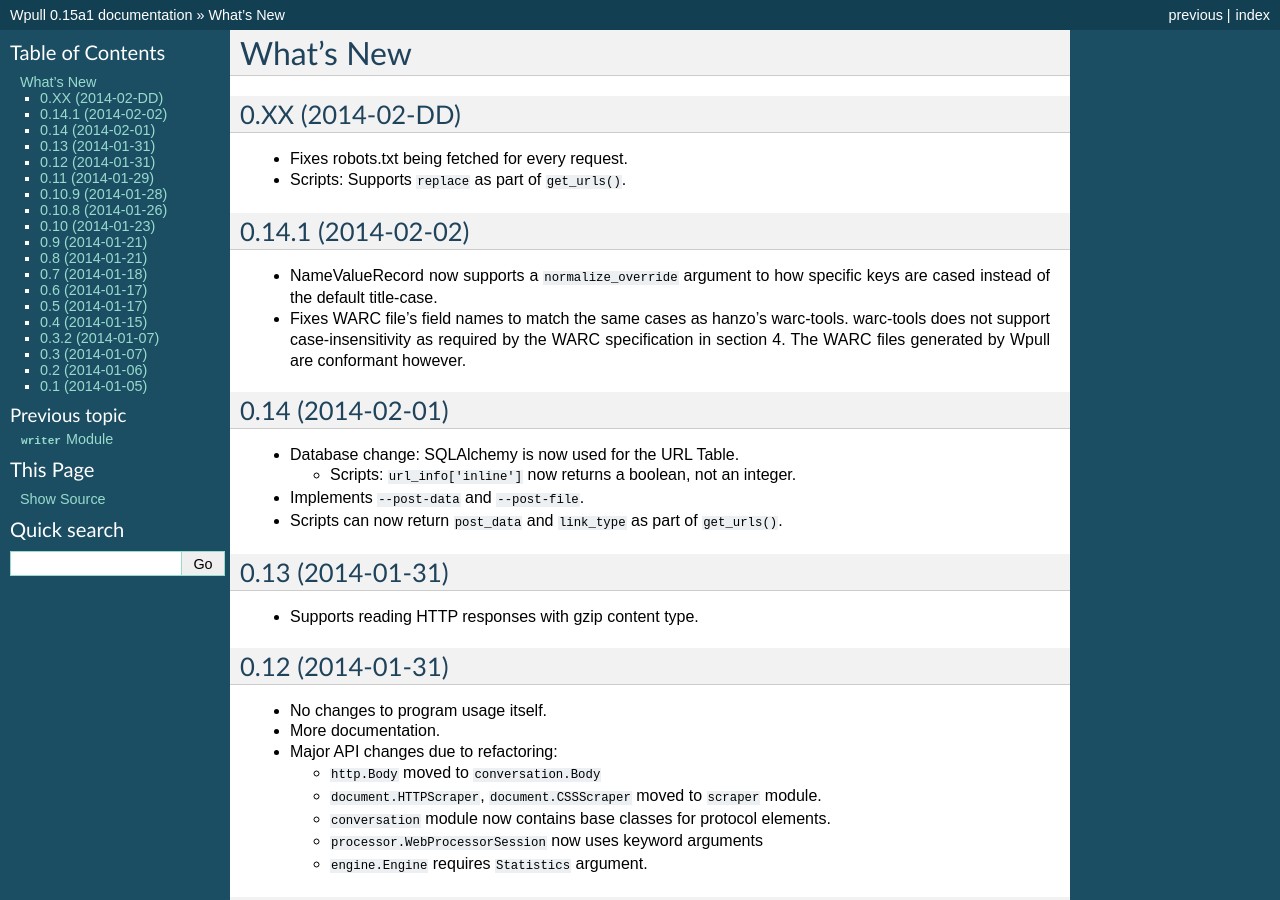
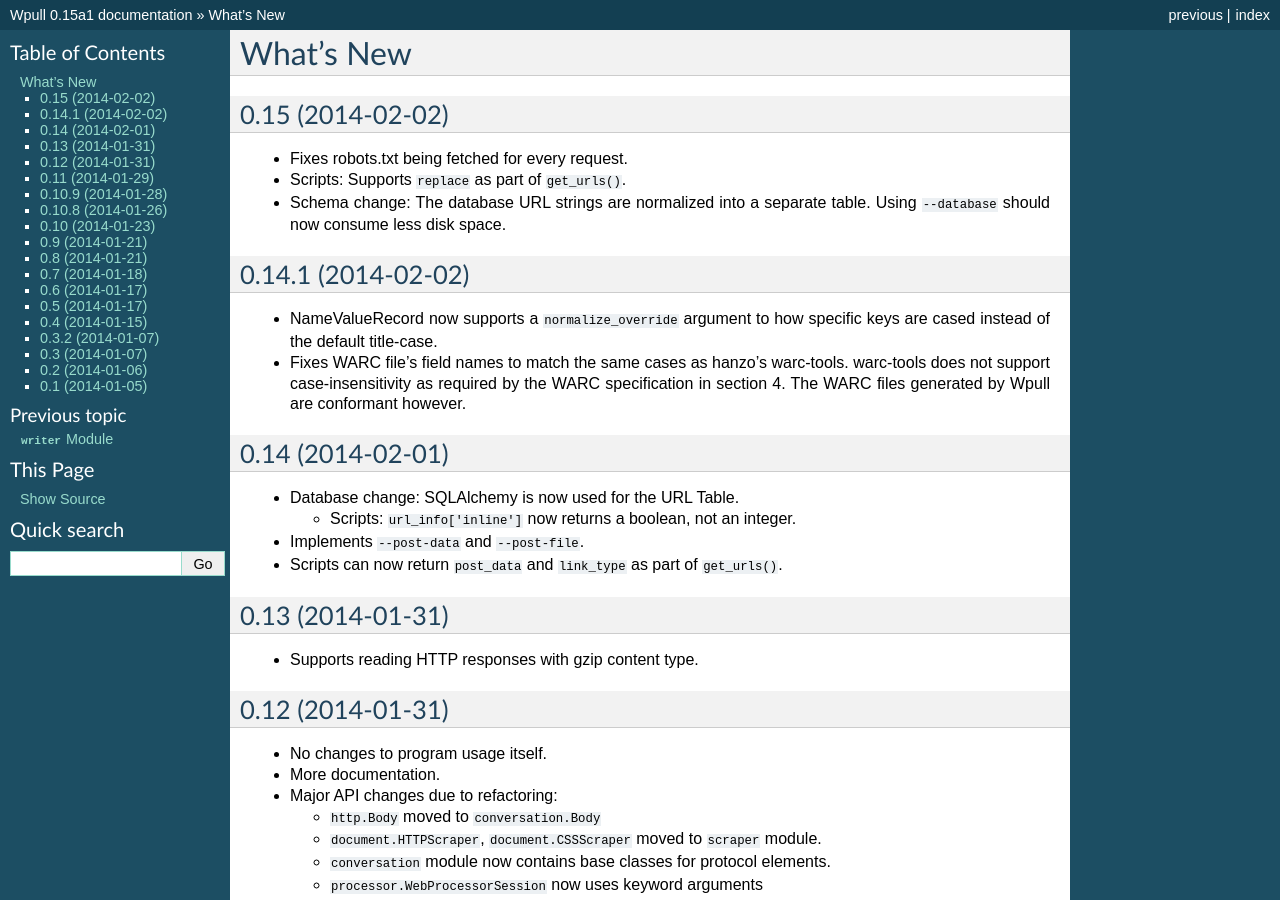
Before and after one commit to ArchiveTeam/wpull, a Sphinx documentation site: the page built from doc/changelog.rst, in a window 1280 px wide and 900 px high. Built offline with Sphinx 7.4.7, drawn with Linux system fonts in a browser that asks for light colours.

Commit message:
changelog: Adds note about db change. Updates latest to 0.15.

```diff
--- a/doc/changelog.rst
+++ b/doc/changelog.rst
@@ -2,11 +2,12 @@
 What's New
 ==========
 
-0.XX (2014-02-DD)
+0.15 (2014-02-02)
 =================
 
 * Fixes robots.txt being fetched for every request.
 * Scripts: Supports ``replace`` as part of ``get_urls()``.
+* Schema change: The database URL strings are normalized into a separate table. Using ``--database`` should now consume less disk space.
 
 
 0.14.1 (2014-02-02)
```
